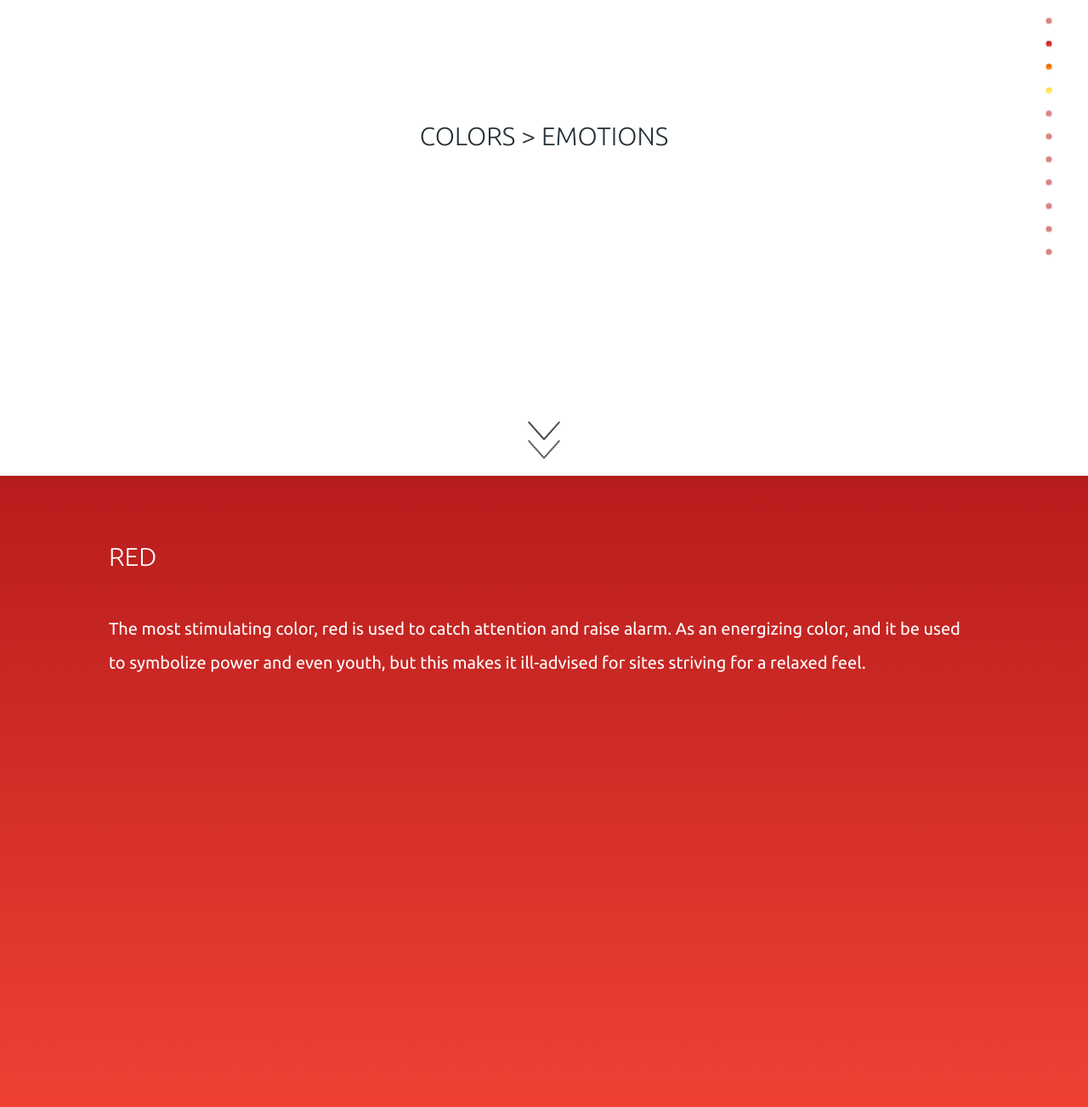
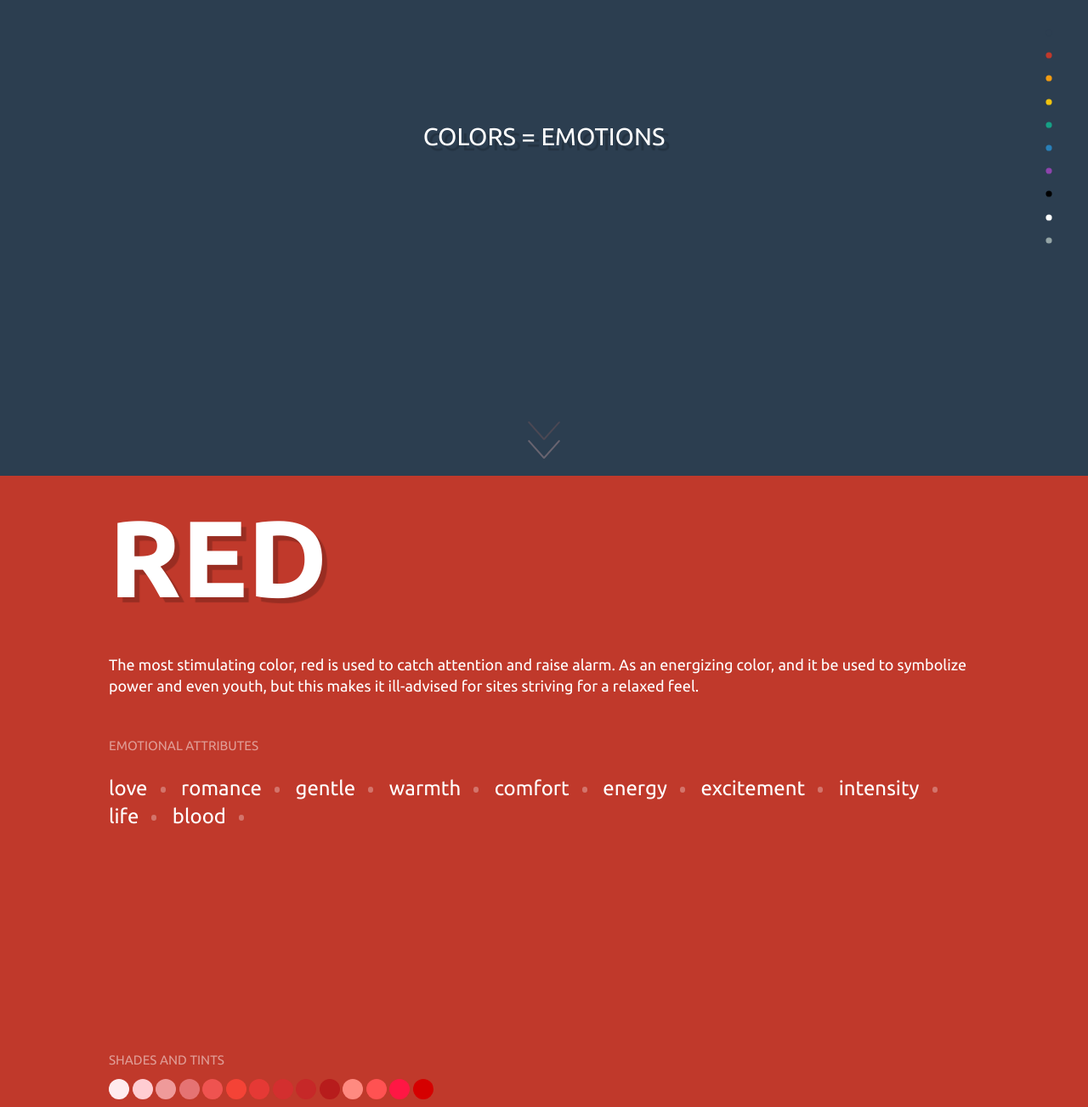
Before and after one commit to arunStudio/color-emotions, a plain HTML site: page index.html in a window 1280 px wide. Shown: the part 240-1543 px from the top of the page at 85% size. Drawn offline with Linux system fonts and the light colour scheme.

Commit message:
added more content to the red color page

```diff
--- a/css/colors.css
+++ b/css/colors.css
@@ -1,34 +1,41 @@
 /*Colors and cd-sections*/
 .cd-red {
-  /* Permalink - use to edit and share this gradient: http://colorzilla.com/gradient-editor/#b71c1c+0,f44336+100 */
-background: #b71c1c; /* Old browsers */
-background: -moz-linear-gradient(top,  #b71c1c 0%, #f44336 100%); /* FF3.6-15 */
-background: -webkit-linear-gradient(top,  #b71c1c 0%,#f44336 100%); /* Chrome10-25,Safari5.1-6 */
-background: linear-gradient(to bottom,  #b71c1c 0%,#f44336 100%); /* W3C, IE10+, FF16+, Chrome26+, Opera12+, Safari7+ */
-filter: progid:DXImageTransform.Microsoft.gradient( startColorstr='#b71c1c', endColorstr='#f44336',GradientType=0 ); /* IE6-9 */
-
+  background: #c0392b !important;
 }
 
 .cd-orange {
-	/* Permalink - use to edit and share this gradient: http://colorzilla.com/gradient-editor/#e65100+0,ff9800+100 */
-background: #e65100; /* Old browsers */
-background: -moz-linear-gradient(top,  #e65100 0%, #ff9800 100%); /* FF3.6-15 */
-background: -webkit-linear-gradient(top,  #e65100 0%,#ff9800 100%); /* Chrome10-25,Safari5.1-6 */
-background: linear-gradient(to bottom,  #e65100 0%,#ff9800 100%); /* W3C, IE10+, FF16+, Chrome26+, Opera12+, Safari7+ */
-filter: progid:DXImageTransform.Microsoft.gradient( startColorstr='#e65100', endColorstr='#ff9800',GradientType=0 ); /* IE6-9 */
-
+	background: #f39c12 !important;
 }
 
 .cd-yellow {
-	/* Permalink - use to edit and share this gradient: http://colorzilla.com/gradient-editor/#fdd835+0,fff176+100 */
-background: #fdd835; /* Old browsers */
-background: -moz-linear-gradient(top,  #fdd835 0%, #fff176 100%); /* FF3.6-15 */
-background: -webkit-linear-gradient(top,  #fdd835 0%,#fff176 100%); /* Chrome10-25,Safari5.1-6 */
-background: linear-gradient(to bottom,  #fdd835 0%,#fff176 100%); /* W3C, IE10+, FF16+, Chrome26+, Opera12+, Safari7+ */
-filter: progid:DXImageTransform.Microsoft.gradient( startColorstr='#fdd835', endColorstr='#fff176',GradientType=0 ); /* IE6-9 */
-
+	background: #f1c40f !important;
 }
 
 .cd-green {
+	background: #16a085 !important;
+}
 
+.cd-blue {
+	background: #2980b9 !important;
 }
+
+.cd-purple {
+	background: #8e44ad !important;
+}
+
+.cd-black {
+	background: #000 !important;
+}
+
+.cd-white {
+	background-color: #fff !important;
+}
+
+.cd-gray {
+	background: #95a5a6 !important;
+}
+
+/*intro dot design*/
+.cd-dot.cd-intro {
+	background-color: #2c3e50;
+}
--- a/css/style.css
+++ b/css/style.css
@@ -69,8 +69,8 @@ Main components
 .cd-section:nth-of-type(even) p {
   color: #bda3ad;
 }*/
-.cd-section h1, .cd-section p {
-  position: absolute;
+.cd-section h1, .cd-section h2, .cd-section p, .cd-section ul {
+  position: relative;
   /* left: 50%;
   top: 50%;*/
   bottom: auto;
@@ -88,26 +88,78 @@ Main components
 .cd-section h1 {
   left: 10%;
   top: 10%;
-  font-weight: 300;
+  font-weight: 700;
+  text-transform: uppercase;
+  font-size: 64px;
+  font-size: 4rem;
+  text-shadow: 6px 6px 1px rgba(0,0,0,.2);
+  margin-bottom: 50px;
+}
+
+.cd-section h2 {
+  left: 10%;
+  top: 10%;
+  font-weight: 400;
   text-transform: uppercase;
   font-size: 20px;
-  font-size: 1.25rem;
+  font-size: .95rem;
+  margin: 50px 0 25px 0;
+  opacity: .5;
 }
-.cd-section p {
-  line-height: 1.6;
+
+.cd-section p, .cd-section ul {
+  line-height: 1.4;
   left: 10%;
   top: 20%;
   padding-right: 10%;
+  font-size: 20px;
+  font-size: .95rem;
 }
+.cd-section ul li {
+  display: inline-block;
+  font-size: 24px;
+}
+
+.cd-section ul.emotions li:after {
+  content: "";
+  width: 6px;
+  height: 7px;
+  border-radius: 10px;
+  background-color: rgba(255,255,255,.3);
+  margin: 0 15px;
+  display: inherit;
+  vertical-align: middle;
+}
+
+.cd-section .color-shades{
+  position: absolute;
+  top: 85%;
+  display: none;
+  width: 100%;
+}
+
+.cd-section .color-shades h2 {
+  margin: 0;
+  margin-bottom: 15px;
+}
+
+.cd-section .color-shades ul li {
+  width: 24px;
+  height: 24px;
+  border-radius: 24px;
+}
+
 @media only screen and (min-width: 768px) {
   .cd-section h1 {
-    font-size: 30px;
-    font-size: 1.875rem;
+    font-size: 128px;
+    font-size: 8rem;
   }
   .cd-section p {
-    font-size: 20px;
-    font-size: 1.25rem;
-    line-height: 2;
+    font-size: 18px;
+    line-height: 1.4;
+  }
+  .cd-section .color-shades {
+    display: block;
   }
 }
 
@@ -128,10 +180,10 @@ Main components
 
 /* Header (intro) styles*/
 .cd-section.cd-header {
-  background-color: white;
+  background-color: #2c3e50;
 }
   .cd-section.cd-header h1 {
-    color: #263238;
+    color: #fff;
     left: 50%;
     top: 50%;
     bottom: auto;
@@ -142,6 +194,10 @@ Main components
     -o-transform: translateX(-50%) translateY(-50%);
     transform: translateX(-50%) translateY(-50%);
     text-align: center;
+    position: absolute;
+    font-size: 30px;
+    font-size: 1.8rem;
+    font-weight: 400;
   }
 
 /* No Touch devices */
@@ -195,7 +251,7 @@ Main components
   opacity: 1;
 }
 .no-touch #cd-vertical-nav a.is-selected .cd-dot {
-  background-color: white;
+  background-color: #2c3e50;
 }
 .no-touch #cd-vertical-nav .cd-dot {
   position: relative;
@@ -204,7 +260,7 @@ Main components
   height: 12px;
   width: 12px;
   border-radius: 50%;
-  background-color: #d88683;
+  background-color: #2c3e50;
   -webkit-transition: -webkit-transform 0.2s, background-color 0.5s;
   -moz-transition: -moz-transform 0.2s, background-color 0.5s;
   transition: transform 0.2s, background-color 0.5s;
--- a/index.html
+++ b/index.html
@@ -18,7 +18,7 @@
 		<ul>
 			<li>
 				<a href="#intro" data-number="1">
-					<span class="cd-dot"></span>
+					<span class="cd-dot cd-home"></span>
 					<span class="cd-label">Intro</span>
 				</a>
 			</li>
@@ -42,43 +42,37 @@
 			</li>
 			<li>
 				<a href="#green-color" data-number="5">
-					<span class="cd-dot"></span>
+					<span class="cd-dot cd-green"></span>
 					<span class="cd-label">Green</span>
 				</a>
 			</li>
 			<li>
-				<a href="#light-blue" data-number="6">
-					<span class="cd-dot"></span>
+				<a href="#blue-color" data-number="6">
+					<span class="cd-dot cd-blue"></span>
 					<span class="cd-label">Light Blue</span>
 				</a>
 			</li>
 			<li>
-				<a href="#dark-blue" data-number="6">
-					<span class="cd-dot"></span>
-					<span class="cd-label">Dark Blue</span>
-				</a>
-			</li>
-			<li>
-				<a href="#purple-color" data-number="6">
-					<span class="cd-dot"></span>
+				<a href="#purple-color" data-number="7">
+					<span class="cd-dot cd-purple"></span>
 					<span class="cd-label">Purple</span>
 				</a>
 			</li>
 			<li>
-				<a href="#black-color" data-number="6">
-					<span class="cd-dot"></span>
+				<a href="#black-color" data-number="8">
+					<span class="cd-dot cd-black"></span>
 					<span class="cd-label">Black</span>
 				</a>
 			</li>
 			<li>
-				<a href="#white-color" data-number="6">
-					<span class="cd-dot"></span>
+				<a href="#white-color" data-number="9">
+					<span class="cd-dot cd-white"></span>
 					<span class="cd-label">White</span>
 				</a>
 			</li>
 			<li>
-				<a href="#gray-color" data-number="6">
-					<span class="cd-dot"></span>
+				<a href="#gray-color" data-number="10">
+					<span class="cd-dot cd-gray"></span>
 					<span class="cd-label">Gray</span>
 				</a>
 			</li>
@@ -87,13 +81,44 @@
 	<a class="cd-nav-trigger cd-img-replace">Open navigation<span></span></a>
 
 	<section id="intro" class="cd-section cd-header">
-		<h1>Colors > Emotions</h1>
+		<h1>Colors = Emotions</h1>
 		<a href="#red-color" class="cd-scroll-down cd-img-replace">scroll down</a>
 	</section><!-- cd-section -->
 
 	<section id="red-color" class="cd-section cd-red">
 		<h1>Red</h1>
 		<p>The most stimulating color, red is used to catch attention and raise alarm. As an energizing color, and it be used to symbolize power and even youth, but this makes it ill-advised for sites striving for a relaxed feel. </p>
+		<h2>Emotional attributes</h2>
+		<ul class="emotions">
+			<li>love</li>
+			<li>romance</li>
+			<li>gentle</li>
+			<li>warmth</li>
+			<li>comfort</li>
+			<li>energy</li>
+			<li>excitement</li>
+			<li>intensity</li>
+			<li>life</li>
+			<li>blood</li>
+		</ul>
+		<div  class="color-shades">
+		<h2>Shades and Tints</h2>
+		<ul>
+			<li style="background-color: #ffebee;"></li>
+			<li style="background-color: #ffcdd2;"></li>
+			<li style="background-color: #ef9a9a"></li>
+			<li style="background-color: #e57373;"></li>
+			<li style="background-color: #ef5350;"></li>
+			<li style="background-color: #f44336;"></li>
+			<li style="background-color: #e53935;"></li>
+			<li style="background-color: #d32f2f;"></li>
+			<li style="background-color: #c62828;"></li>
+			<li style="background-color: #b71c1c;"></li>
+			<li style="background-color: #ff8a80;"></li>
+			<li style="background-color: #ff5252;"></li>
+			<li style="background-color: #ff1744;"></li>
+			<li style="background-color: #d50000;"></li>
+		</ul>
 	</section><!-- cd-section -->
 
 	<section id="orange-color" class="cd-section cd-orange">
@@ -106,12 +131,32 @@
 		<p>&ldquo;Lorem ipsum dolor sit amet, consectetur adipisicing elit. Architecto numquam, totam iusto officia earum perferendis, culpa ad atque eveniet praesentium nobis expedita similique beatae tenetur. Distinctio vel tenetur, id cum.&rdquo;</p>
 	</section><!-- cd-section -->
 
-	<section id="green-color" class="cd-section">
+	<section id="green-color" class="cd-section cd-green">
 		<h1>Color Name</h1>
 		<p>&ldquo;Lorem ipsum dolor sit amet, consectetur adipisicing elit. Architecto numquam, totam iusto officia earum perferendis, culpa ad atque eveniet praesentium nobis expedita similique beatae tenetur. Distinctio vel tenetur, id cum.&rdquo;</p>
 	</section><!-- cd-section -->
 
-	<section id="light-blue" class="cd-section">
+	<section id="blue-color" class="cd-section cd-blue">
+		<h1>Color Name</h1>
+		<p>&ldquo;Lorem ipsum dolor sit amet, consectetur adipisicing elit. Architecto numquam, totam iusto officia earum perferendis, culpa ad atque eveniet praesentium nobis expedita similique beatae tenetur. Distinctio vel tenetur, id cum.&rdquo;</p>
+	</section><!-- cd-section -->
+
+	<section id="purple-color" class="cd-section cd-purple">
+		<h1>Color Name</h1>
+		<p>&ldquo;Lorem ipsum dolor sit amet, consectetur adipisicing elit. Architecto numquam, totam iusto officia earum perferendis, culpa ad atque eveniet praesentium nobis expedita similique beatae tenetur. Distinctio vel tenetur, id cum.&rdquo;</p>
+	</section><!-- cd-section -->
+
+	<section id="black-color" class="cd-section cd-black">
+		<h1>Color Name</h1>
+		<p>&ldquo;Lorem ipsum dolor sit amet, consectetur adipisicing elit. Architecto numquam, totam iusto officia earum perferendis, culpa ad atque eveniet praesentium nobis expedita similique beatae tenetur. Distinctio vel tenetur, id cum.&rdquo;</p>
+	</section><!-- cd-section -->
+
+	<section id="white-color" class="cd-section cd-white">
+		<h1>Color Name</h1>
+		<p>&ldquo;Lorem ipsum dolor sit amet, consectetur adipisicing elit. Architecto numquam, totam iusto officia earum perferendis, culpa ad atque eveniet praesentium nobis expedita similique beatae tenetur. Distinctio vel tenetur, id cum.&rdquo;</p>
+	</section><!-- cd-section -->
+
+	<section id="gray-color" class="cd-section cd-gray">
 		<h1>Color Name</h1>
 		<p>&ldquo;Lorem ipsum dolor sit amet, consectetur adipisicing elit. Architecto numquam, totam iusto officia earum perferendis, culpa ad atque eveniet praesentium nobis expedita similique beatae tenetur. Distinctio vel tenetur, id cum.&rdquo;</p>
 	</section><!-- cd-section -->
```
